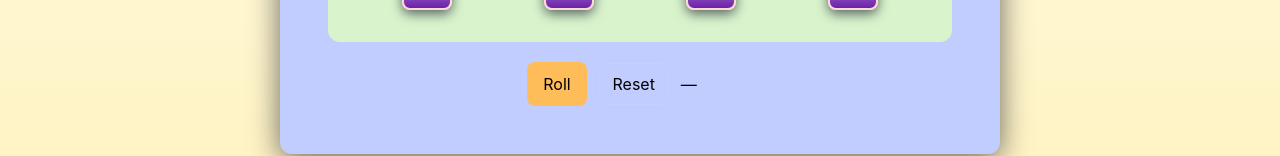
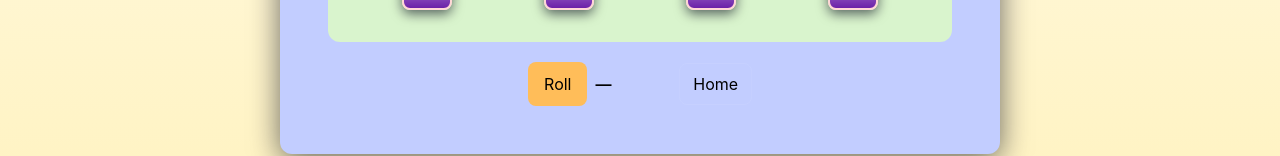
Before and after one commit to JoshuaWuebbolt/ODC_Games, a Next.js app in the folder odc_webgames/: page /s1 in a window 1280 px wide. Shown: the part 613-769 px from the top of the page. Built offline with nearby package versions, Linux system fonts and the light colour scheme.

Commit message:
Rearranged the roll result

```diff
--- a/odc_webgames/app/s1/page.tsx
+++ b/odc_webgames/app/s1/page.tsx
@@ -332,6 +332,7 @@ export default function XToolS1Page(): JSX.Element {
                 {/* Roll Button with movement logic */}
                 <div style={{ marginTop: 20, display: "flex", justifyContent: "center" }}>
                     <div style={{ display: "flex", alignItems: "center", gap: 12 }}>
+                        <div style={{ display: 'flex', alignItems: 'center', gap: 8 }}>
                             <button
                                 onClick={() => {
                                     const n = Math.floor(Math.random() * 2) + 1; // 1 or 2
@@ -370,10 +371,17 @@ export default function XToolS1Page(): JSX.Element {
                                 Roll
                             </button>
 
+                            <div aria-live="polite" style={{ color: "#000000ff", minWidth: 72, textAlign: "left", fontWeight: 600 }}>
+                                {roll === null ? "—" : `Result: ${roll}`}
+                            </div>
+                        </div>
+
                         <button
                             onClick={() => {
-                                setPlayerPos(0);
-                                setRoll(null);
+                                // confirm before navigating home
+                                if (typeof window !== "undefined" && window.confirm("Return to home? Your progress will be lost. Continue?")) {
+                                    router.push("/");
+                                }
                             }}
                             style={{
                                 padding: "0.5rem 0.8rem",
@@ -384,12 +392,8 @@ export default function XToolS1Page(): JSX.Element {
                                 cursor: "pointer",
                             }}
                         >
-                            Reset
+                            Home
                         </button>
-
-                        <div aria-live="polite" style={{ color: "#000000ff", minWidth: 72, textAlign: "left" }}>
-                            {roll === null ? "—" : `Result: ${roll}`}
-                        </div>
                      </div>
                  </div>
             </div>
```
Lines whose indentation alone changed are shown as unchanged.
